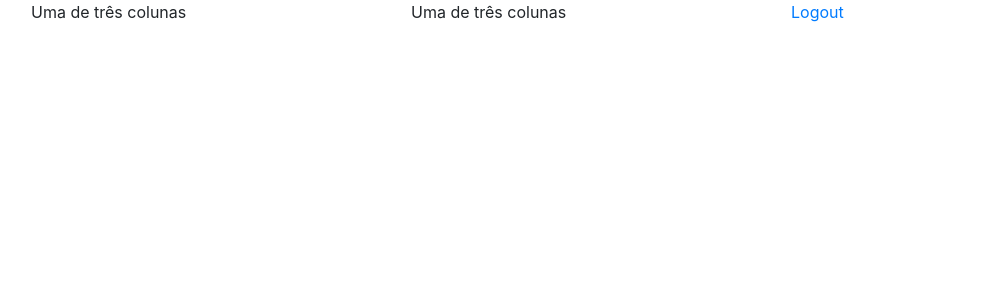
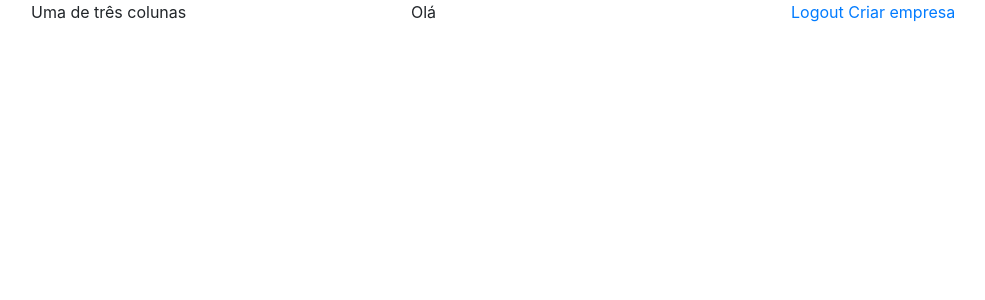
Before and after one commit to ReneBCurcio/gestao_rh, a Django app: page / in a window 1280 px wide. Shown: the top 300 px of the page, without its empty margins (54-1039 px from the left). Run offline with Django 4.2, Linux system fonts and the light colour scheme; the visitor is signed in with stand-in values (Sample User, id 1); data that the repository does not hold is empty; parts of the project's set-up code (start-up, migrations or seed data) failed here and were passed over; some libraries are stand-ins or nearby versions.

Commit message:
Criação do Sistema para salvar a inserção de uma nova empresa, primeira parte

```diff
--- a/Apps/colaboradores/models.py
+++ b/Apps/colaboradores/models.py
@@ -5,7 +5,7 @@
 
 class Colaboradores(models.Model):
       nome = models.CharField(max_length=100)
-      user = models.OneToOneField(User, on_delete=models.CASCADE)
+      user = models.OneToOneField(User, on_delete=models.PROTECT)
       departamento = models.ManyToManyField(Departamento)
       empresa = models.ForeignKey(empresa, on_delete=models.PROTECT)
 
--- a/Apps/core/templates/core/index.html
+++ b/Apps/core/templates/core/index.html
@@ -6,10 +6,16 @@
           Uma de três colunas
         </div>
         <div class="col-sm">
-          Uma de três colunas
+          Olá {{ usuario.colaboradores.nome }}
         </div>
         <div class="col-sm">
-          <a href="{% url 'logout' %}">Logout<a>
+          <a href="{% url 'logout' %}">Logout</a>
+          {% if usuario.colaboradores.empresa %}
+            <a href="">Editar empresa</a>
+          {% else %}
+            <a href="">Criar empresa</a>
+          {% endif %}
+
         </div>
       </div>
     </div>
--- a/Apps/core/views.py
+++ b/Apps/core/views.py
@@ -1,6 +1,8 @@
 from django.shortcuts import render
 from django.contrib.auth.decorators import login_required
-
+from Apps.colaboradores.models import Colaboradores
 @login_required
 def home(request):
-    return render(request, 'core/index.html')
+    data = {}
+    data['usuario'] = request.user
+    return render(request, 'core/index.html',data)
--- /dev/null
+++ b/Apps/empresa/urls.py
@@ -0,0 +1,6 @@
+from django.urls import path, include
+from .views import empresaCreate
+
+urlpatterns = [
+    path('novo', empresaCreate.as_view(), name='criar empresa'),
+]
--- a/Apps/empresa/views.py
+++ b/Apps/empresa/views.py
@@ -1,3 +1,7 @@
 from django.shortcuts import render
+from django.views.generic.edit import CreateView
+from .models import empresa
 
-# Create your views here.
+class empresaCreate(CreateView):
+    model = empresa
+    fields = ['nome']
--- a/gestao_rh/urls.py
+++ b/gestao_rh/urls.py
@@ -21,6 +21,7 @@
 urlpatterns = [
     path('', include('Apps.core.urls')),
     path('colaboradores/', include('Apps.colaboradores.urls')),
+    path('empresa/', include('Apps.empresa.urls')),
     path('admin/', admin.site.urls),
     path('accounts/', include('django.contrib.auth.urls')),
 ]
```
Also changed, not shown: Apps/empresa/templates/empresa/empresa_form.html (added, +9 -0 lines).
